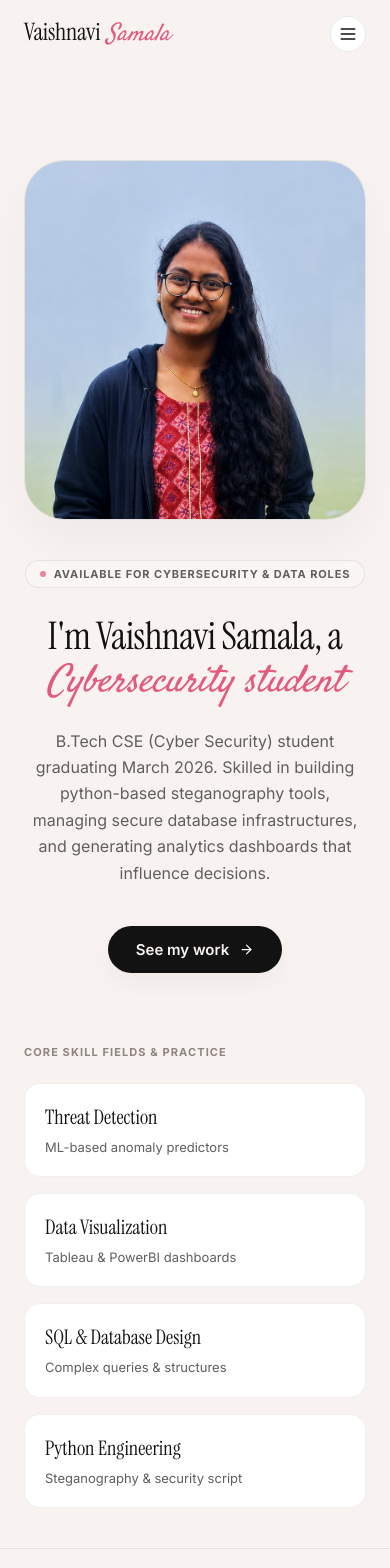
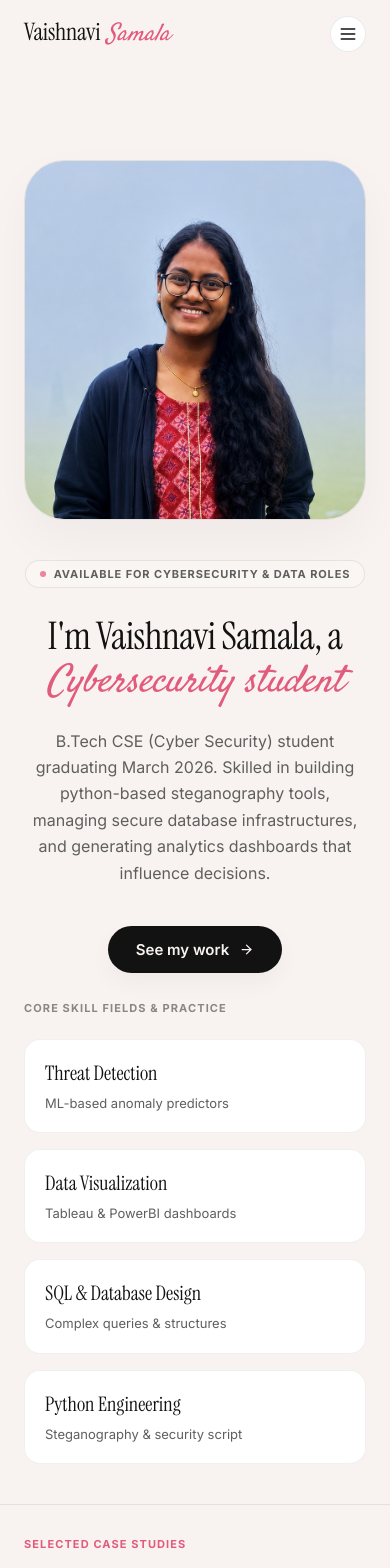
Before and after one commit to vaishh-samala/portfolio_vaish, a React (Vite) app: page / in a window 390 px wide. Shown: the top 1568 px of the page. Built offline with nearby package versions, Linux system fonts and the light colour scheme.

Commit message:
style: reduce spacing between hero top grid and competencies fold

```diff
--- a/src/components/Hero.css
+++ b/src/components/Hero.css
@@ -15,7 +15,7 @@
   align-items: center;
   max-width: 1440px;
   margin: 0 auto;
-  padding: 40px 140px 80px;
+  padding: 40px 140px 32px;
   width: 100%;
 }
 
@@ -185,46 +185,11 @@
   50% { transform: translateY(-8px) rotate(4deg); }
 }
 
-/* Stats Fold Row */
-.hero__stats-fold {
-  border-top: 1px solid var(--border);
-  border-bottom: 1px solid var(--border);
-  background-color: var(--bg-card-2);
-  width: 100%;
-}
-
-.hero__stats-grid {
-  display: grid;
-  grid-template-columns: repeat(4, 1fr);
-  max-width: 1440px;
-  margin: 0 auto;
-  padding: 40px 140px;
-}
-
-.hero__stat-card {
-  text-align: left;
-  padding-right: 24px;
-}
-
-.hero__stat-val {
-  font-size: clamp(36px, 4vw, 56px);
-  color: var(--accent);
-  line-height: 1;
-  margin-bottom: 8px;
-}
-
-.hero__stat-label {
-  font-size: 13px;
-  font-weight: 500;
-  color: var(--text-secondary);
-  line-height: 1.4;
-}
-
 /* Core Competencies bar */
 .hero__competencies-fold {
   max-width: 1440px;
   margin: 0 auto;
-  padding: 60px 140px 80px;
+  padding: 16px 140px 80px;
   width: 100%;
 }
 
@@ -268,14 +233,11 @@
 /* Responsiveness */
 @media (max-width: 1200px) {
   .hero__top-grid {
-    padding: 40px 60px 60px;
+    padding: 40px 60px 24px;
     gap: 40px;
   }
-  .hero__stats-fold .hero__stats-grid {
-    padding: 36px 60px;
-  }
   .hero__competencies-fold {
-    padding: 48px 60px 60px;
+    padding: 16px 60px 60px;
   }
 }
 
@@ -283,7 +245,7 @@
   .hero__top-grid {
     grid-template-columns: 1fr;
     text-align: center;
-    padding-bottom: 48px;
+    padding-bottom: 20px;
   }
   .hero__left {
     align-items: center;
@@ -298,10 +260,6 @@
   .hero__right {
     order: -1; /* Image first on mobile/tablet */
   }
-  .hero__stats-grid {
-    grid-template-columns: repeat(2, 1fr);
-    gap: 32px;
-  }
   .hero__competencies-grid {
     grid-template-columns: repeat(2, 1fr);
   }
@@ -309,13 +267,10 @@
 
 @media (max-width: 768px) {
   .hero__top-grid {
-    padding: 20px 40px 48px;
-  }
-  .hero__stats-fold .hero__stats-grid {
-    padding: 32px 40px;
+    padding: 20px 40px 20px;
   }
   .hero__competencies-fold {
-    padding: 40px 40px 48px;
+    padding: 16px 40px 48px;
   }
   .hero__actions {
     flex-direction: column;
@@ -325,15 +280,10 @@
 
 @media (max-width: 640px) {
   .hero__top-grid {
-    padding: 20px 24px 40px;
-  }
-  .hero__stats-fold .hero__stats-grid {
-    padding: 28px 24px;
-    grid-template-columns: 1fr;
-    gap: 24px;
+    padding: 20px 24px 16px;
   }
   .hero__competencies-fold {
-    padding: 32px 24px 40px;
+    padding: 12px 24px 40px;
   }
   .hero__competencies-grid {
     grid-template-columns: 1fr;
```
Also changed, not shown: 1 other file (tests, documents, lock files or other folders).
